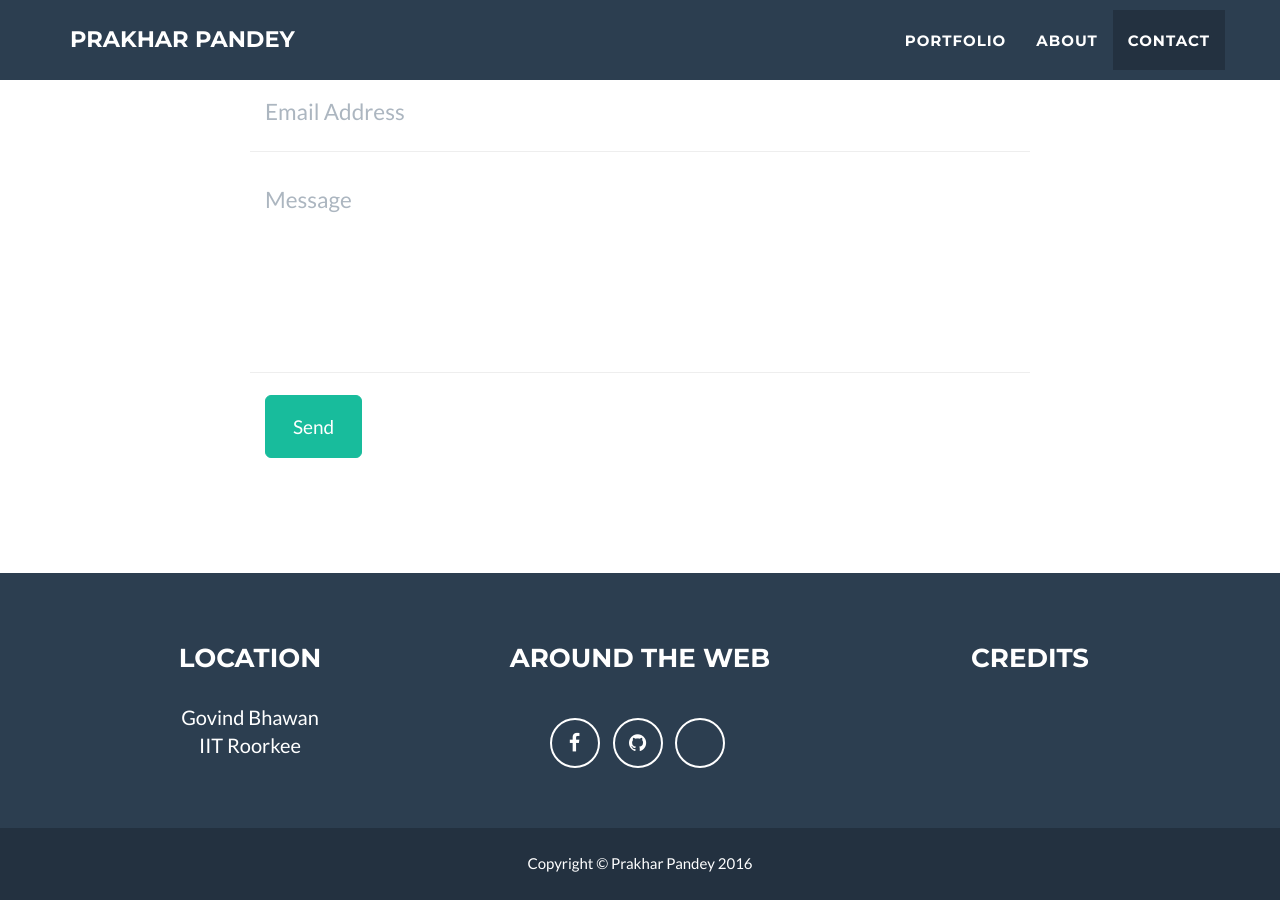
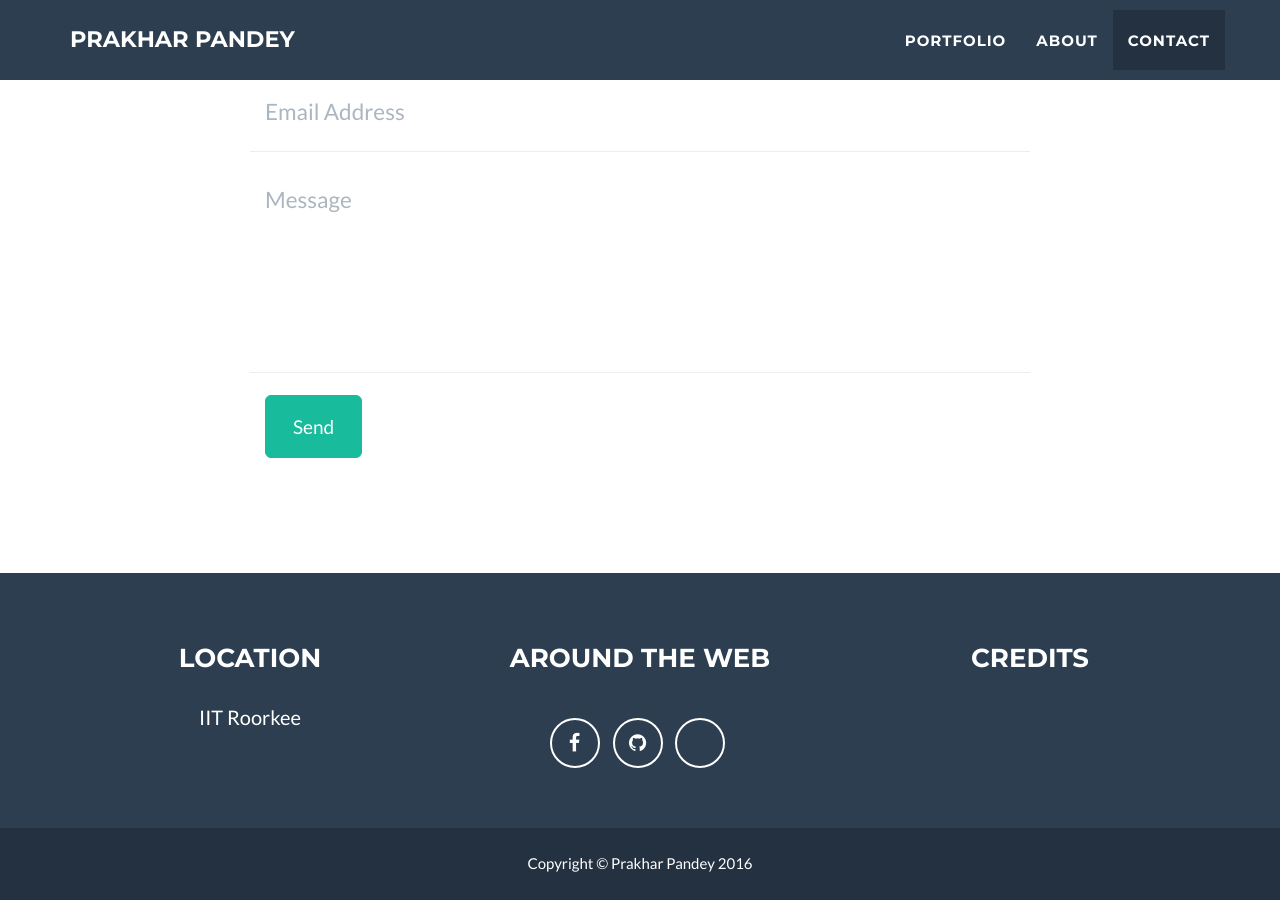
Before and after one commit to pprakhar30/pprakhar30.github.io, a Jekyll site: the page built from index.html, in a window 1280 px wide and 900 px high, scrolled down 1996 px. Built offline with Jekyll 4.4.1, drawn with Linux system fonts in a browser that asks for light colours.

```diff
--- a/_config.yml
+++ b/_config.yml
@@ -47,7 +47,6 @@
 
 # Postal address (add as many lines as necessary)
 address:
-  - line: Govind Bhawan
   - line: IIT Roorkee
 
 
```
